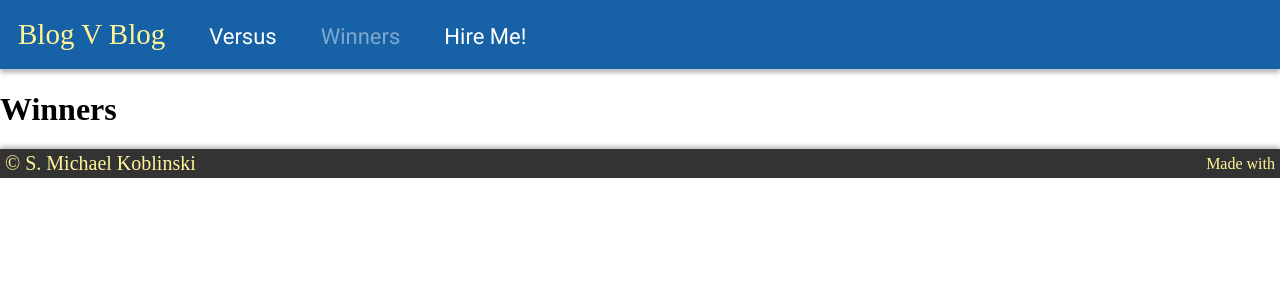
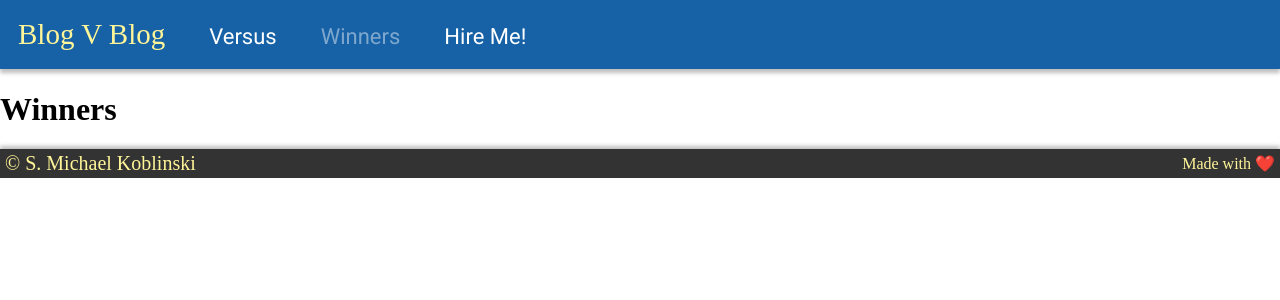
Before and after one commit to Koblinskis/BlogVBlog-server, a React (Create React App) app in the folder blogvblog/: page /winners in a window 1280 px wide. Shown: the top 300 px of the page. Built offline with nearby package versions, Linux system fonts and the light colour scheme; the HTML template or start-up script is replaced by a standard one; a web font is replaced by a local one.

Commit message:
cleaned up useless data

```diff
--- a/blogvblog/src/components/Footer.js
+++ b/blogvblog/src/components/Footer.js
@@ -4,7 +4,7 @@ import '../styles/footer.css'
 const Footer = () => (
   <div className="box">
     <div className="box__left">© S. Michael Koblinski</div>
-    <div className="box__right">Made with</div>
+    <div className="box__right">Made with ❤️</div>
   </div>
 )
 
--- a/blogvblog/src/router/AppRouter.js
+++ b/blogvblog/src/router/AppRouter.js
@@ -9,17 +9,14 @@ import 'normalize.css'
 
 const AppRouter = () => (
   <BrowserRouter>
-    <div className="content">
+    <div>
       <Header />
       <Switch>
         <Route path="/" component={Home} exact={true}/>
         <Route path="/versus" component={Versus} />
         <Route path="/winners" component={Winners} />
       </Switch>
-    </div>
-    <div className="push"></div>
-    <div className="footer">
-        <Footer/>
+      <Footer/>
     </div>
   </BrowserRouter>
 )
```
